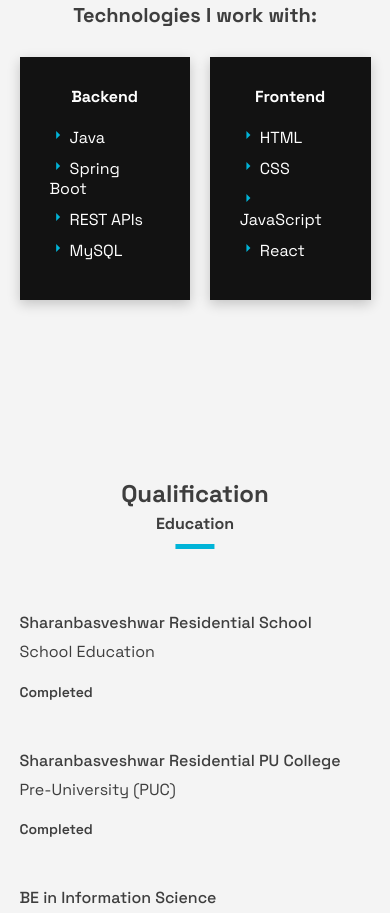
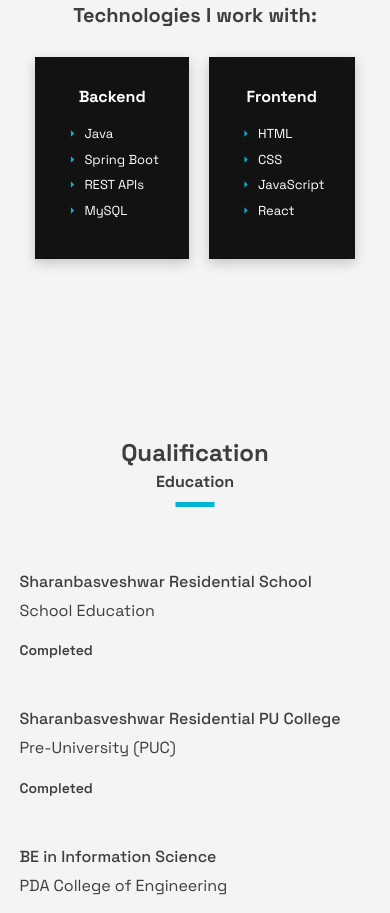
Before and after one commit to sanketpatil9901/PortFolio, a plain HTML site: page index.html in a window 390 px wide. Shown: the part 1455-2368 px from the top of the page. Drawn offline with nearby package versions, Linux system fonts and the light colour scheme.

Commit message:
Corrected Responsive

```diff
--- a/assets/css/main.css
+++ b/assets/css/main.css
@@ -782,3 +782,19 @@ body {
 .experience__description{
     line-height: 1.6;
 }
+/* FIX MOBILE ARROW + TEXT WRAPPING ISSUE */
+
+.skills__item{
+    display: flex;               /* Put arrow and text on same row */
+    align-items: center;
+    gap: 6px;                    /* spacing between arrow and text */
+    white-space: nowrap;        /* prevent line break */
+    font-size: 14px;             /* slightly smaller for small screens */
+}
+
+/* MOBILE RESPONSIVE TWEAK */
+@media (max-width: 480px){
+    .skills__item{
+        font-size: 13px;         /* even smaller for tiny screens */
+    }
+}
```
